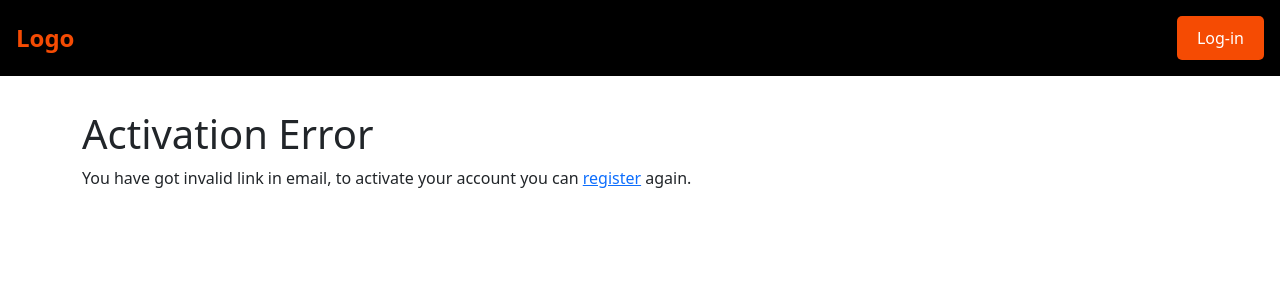
After one commit to Ganechkha/NFT-shop, a Django app: page /account/activate/1/1/ in a window 1280 px wide. The commit adds this page. Shown: the top 300 px of the page. Run offline with Django 5.2, Linux system fonts and the light colour scheme; some libraries are stand-ins or nearby versions.

Commit message:
Add an email verification system

```diff
--- a/nft_shop/account/templates/account/register_done.html
+++ b/nft_shop/account/templates/account/register_done.html
@@ -4,6 +4,6 @@
 
 {% block content %}
   <h1>Registration done</h1><hr>
-  <p>Your account has been successfully created</p>
-  <p>Now? you can <a href="{% url 'account:login' %}">log-in</a></p>
+  <p>We have just emailed you to activate your account</p>
+  <p>Please follow instructions from email</p>
 {% endblock %}
--- /dev/null
+++ b/nft_shop/account/templates/registration/activation_error.html
@@ -0,0 +1,11 @@
+{% extends 'base.html' %}
+
+{% block title %}Activation{% endblock %}
+
+{% block content %}
+  <h1>Activation Error</h1>
+  <p>
+    You have got invalid link in email,
+    to activate your account you can <a href="{% url 'account:registration' %}">register</a> again.
+  </p>
+{% endblock %}
--- a/nft_shop/account/urls.py
+++ b/nft_shop/account/urls.py
@@ -11,5 +11,7 @@ urlpatterns = [
     path("", views.dashboard, name="dashboard"),
     path("registration/", views.registration,
          name="registration"),
+    path("activate/<uidb64>/<token>/", views.activate,
+         name="activate"),
     path("edit/", views.profile_edit, name="profile_edit")
 ]
--- a/nft_shop/account/views.py
+++ b/nft_shop/account/views.py
@@ -1,9 +1,17 @@
+from django.contrib.auth import get_user_model
 from django.http import HttpRequest, HttpResponse
 from django.contrib.auth.decorators import login_required
 from django.shortcuts import render
+from django.utils.encoding import force_str
+from django.utils.http import urlsafe_base64_decode
 
 from .forms import UserRegistrationForm, UserEditForm, \
     ProfileEditForm
+from .tokens import account_activation_token
+from .tasks import send_activation_email
+
+
+User = get_user_model()
 
 
 @login_required
@@ -19,16 +27,34 @@ def registration(request: HttpRequest):
             cd = user_form.cleaned_data
 
             new_user = user_form.save(commit=False)
+            new_user.is_active = False
             new_user.set_password(cd["password"])
             new_user.save()
 
-            return render(request, "account/register_done.html",
-                          {"form": new_user})
+            send_activation_email.delay(new_user.id, new_user.email)
+
+            return render(request, "account/register_done.html")
     else:
         user_form = UserRegistrationForm()
 
     return render(request, "account/registration.html",
                   {"form": user_form})
+
+
+def activate(request: HttpRequest, uidb64, token) -> HttpResponse:
+    try:
+        uid = force_str(urlsafe_base64_decode(uidb64))
+        user = User.objects.get(id=uid)
+    except (TypeError, ValueError, OverflowError, User.DoesNotExist):
+        user = None
+
+    if user is not None and account_activation_token.check_token(user, token):
+        user.is_active = True
+        user.save()
+
+        return render(request, "registration/activation_done.html")
+    else:
+        return render(request, "registration/activation_error.html")
 
 
 @login_required
--- a/nft_shop/nft_shop/settings.py
+++ b/nft_shop/nft_shop/settings.py
@@ -167,7 +167,7 @@ MEDIA_ROOT = BASE_DIR / "media/"
 
 # SMTP Google
 
-EMAIL_HOST = "smtp.google.com"
+EMAIL_HOST = "smtp.gmail.com"
 EMAIL_HOST_USER = "nft.team00@gmail.com"
 EMAIL_HOST_PASSWORD = os.environ["SMTP_EMAIL_PASSWORD"]
 EMAIL_PORT = 587
```
Also changed, not shown: nft_shop/account/tasks.py (added, +23 -0 lines), nft_shop/account/templates/registration/activation_done.html (added, +11 -0 lines), nft_shop/account/templates/registration/activation_email.html (added, +8 -0 lines), nft_shop/account/tokens.py (added, +13 -0 lines).
